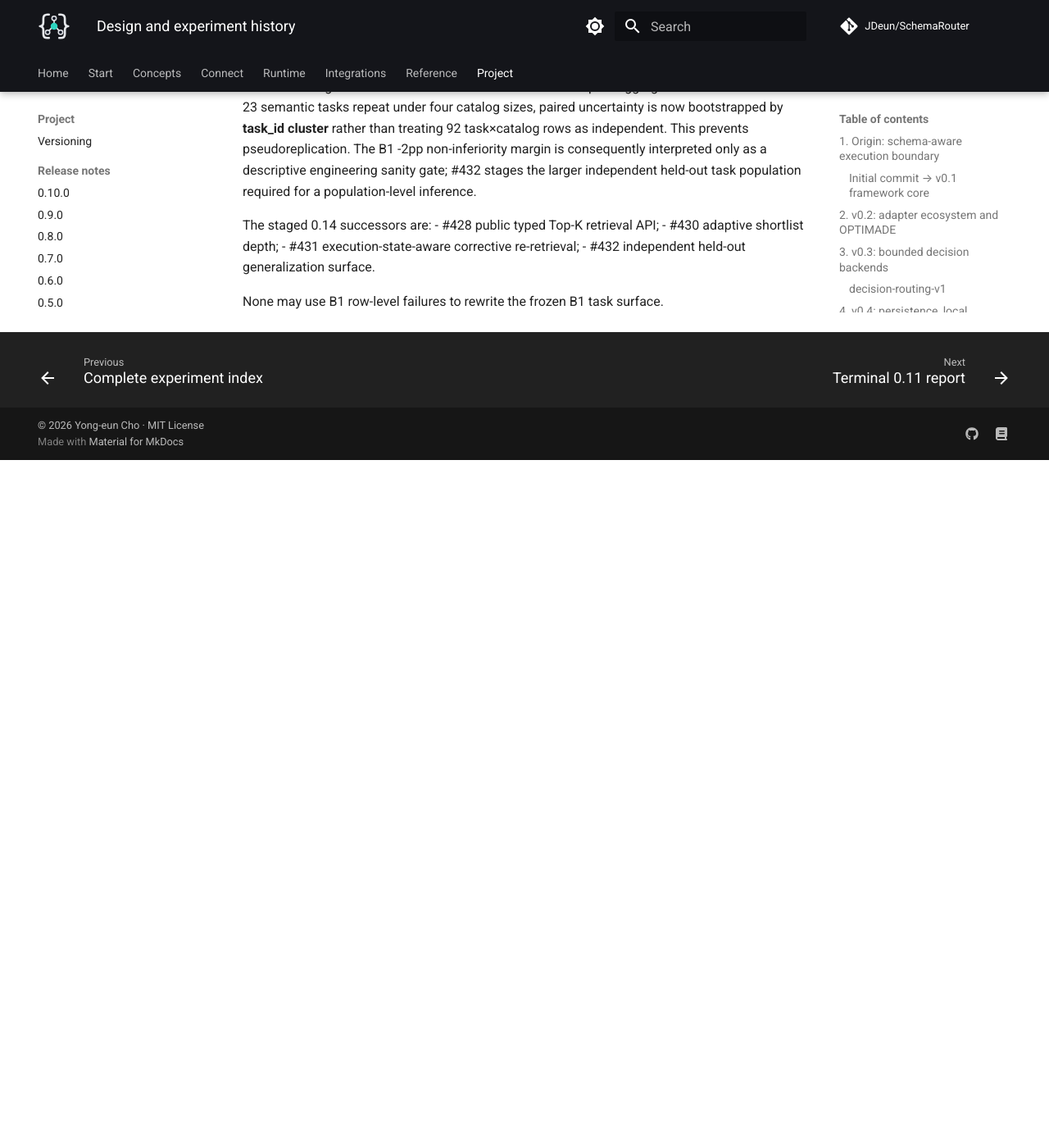
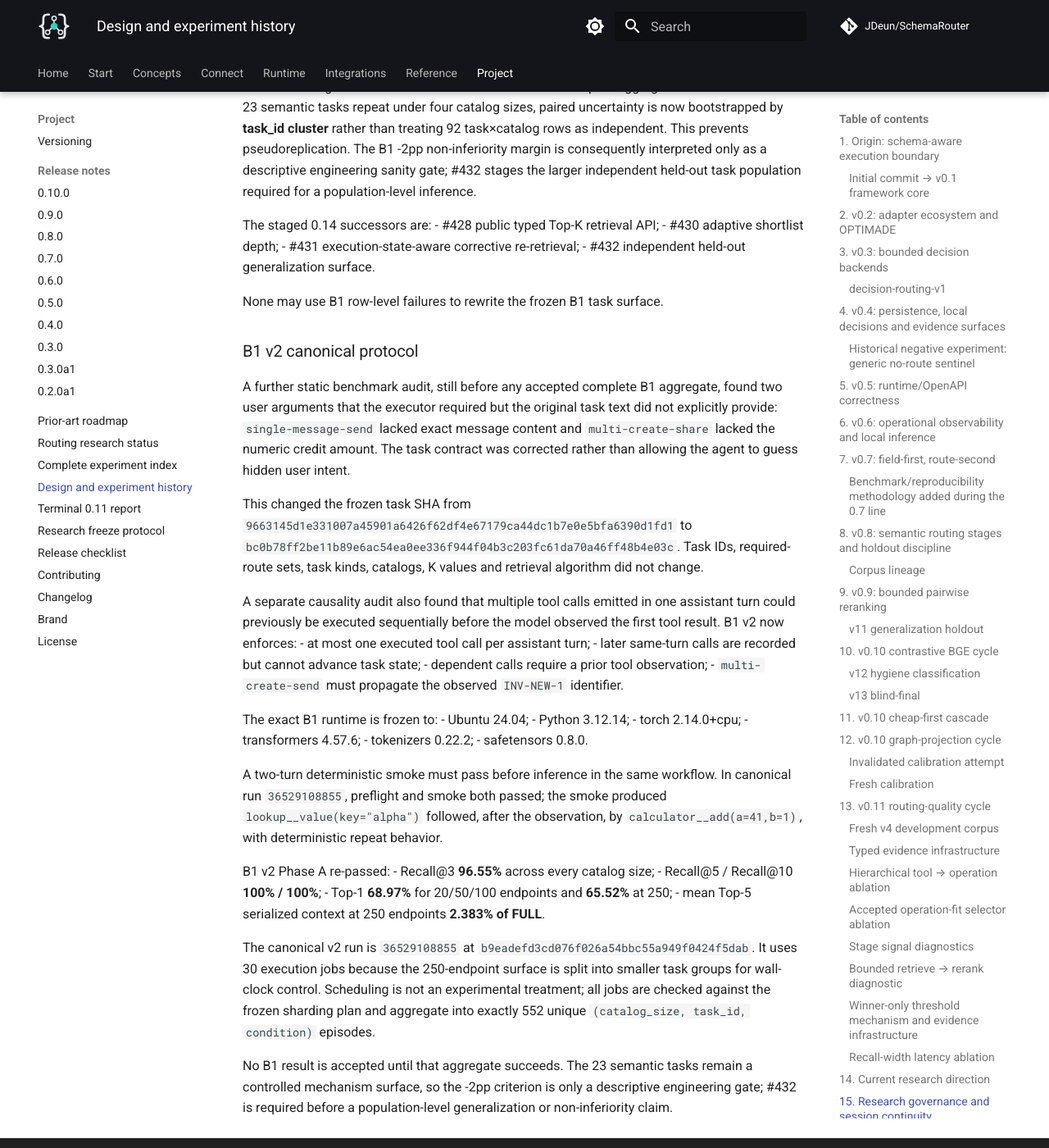
Before and after one commit to JDeun/SchemaRouter, an MkDocs documentation site: the page built from docs/research/design-and-experiment-history.md, in a window 1280 px wide and 1400 px high, scrolled down 85136 px. Shown: the whole window at 82% size. Built offline with MkDocs 1.6.1 and Material for MkDocs 9.7.7, drawn with Linux system fonts in a browser that asks for light colours; comment, search, counter and statistics services are not loaded; before the commit the page ends 85697 px from its top, so only the background shows below that.

Commit message:
docs: record B1 v2 canonical protocol

```diff
--- a/docs/research/design-and-experiment-history.md
+++ b/docs/research/design-and-experiment-history.md
@@ -3196,3 +3196,54 @@ The staged 0.14 successors are:
 - #432 independent held-out generalization surface.
 
 None may use B1 row-level failures to rewrite the frozen B1 task surface.
+
+
+### B1 v2 canonical protocol
+
+A further static benchmark audit, still before any accepted complete B1 aggregate, found two user
+arguments that the executor required but the original task text did not explicitly provide:
+`single-message-send` lacked exact message content and `multi-create-share` lacked the numeric
+credit amount. The task contract was corrected rather than allowing the agent to guess hidden user
+intent.
+
+This changed the frozen task SHA from
+`9663145d1e331007a45901a6426f62df4e67179ca44dc1b7e0e5bfa6390d1fd1` to
+`bc0b78ff2be11b89e6ac54ea0ee336f944f04b3c203fc61da70a46ff48b4e03c`.
+Task IDs, required-route sets, task kinds, catalogs, K values and retrieval algorithm did not change.
+
+A separate causality audit also found that multiple tool calls emitted in one assistant turn could
+previously be executed sequentially before the model observed the first tool result. B1 v2 now
+enforces:
+- at most one executed tool call per assistant turn;
+- later same-turn calls are recorded but cannot advance task state;
+- dependent calls require a prior tool observation;
+- `multi-create-send` must propagate the observed `INV-NEW-1` identifier.
+
+The exact B1 runtime is frozen to:
+- Ubuntu 24.04;
+- Python 3.12.14;
+- torch 2.14.0+cpu;
+- transformers 4.57.6;
+- tokenizers 0.22.2;
+- safetensors 0.8.0.
+
+A two-turn deterministic smoke must pass before inference in the same workflow. In canonical run
+`36529108855`, preflight and smoke both passed; the smoke produced
+`lookup__value(key="alpha")` followed, after the observation, by
+`calculator__add(a=41,b=1)`, with deterministic repeat behavior.
+
+B1 v2 Phase A re-passed:
+- Recall@3 **96.55%** across every catalog size;
+- Recall@5 / Recall@10 **100% / 100%**;
+- Top-1 **68.97%** for 20/50/100 endpoints and **65.52%** at 250;
+- mean Top-5 serialized context at 250 endpoints **2.383% of FULL**.
+
+The canonical v2 run is `36529108855` at
+`b9eadefd3cd076f026a54bbc55a949f0424f5dab`. It uses 30 execution jobs because the 250-endpoint
+surface is split into smaller task groups for wall-clock control. Scheduling is not an experimental
+treatment; all jobs are checked against the frozen sharding plan and aggregate into exactly 552
+unique `(catalog_size, task_id, condition)` episodes.
+
+No B1 result is accepted until that aggregate succeeds. The 23 semantic tasks remain a controlled
+mechanism surface, so the -2pp criterion is only a descriptive engineering gate; #432 is required
+before a population-level generalization or non-inferiority claim.
```
